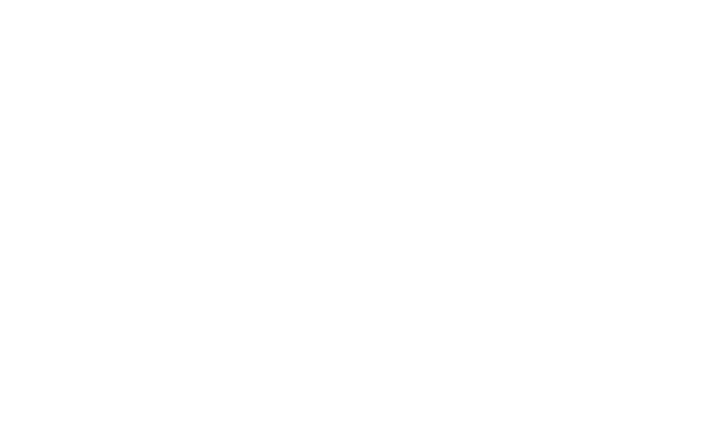
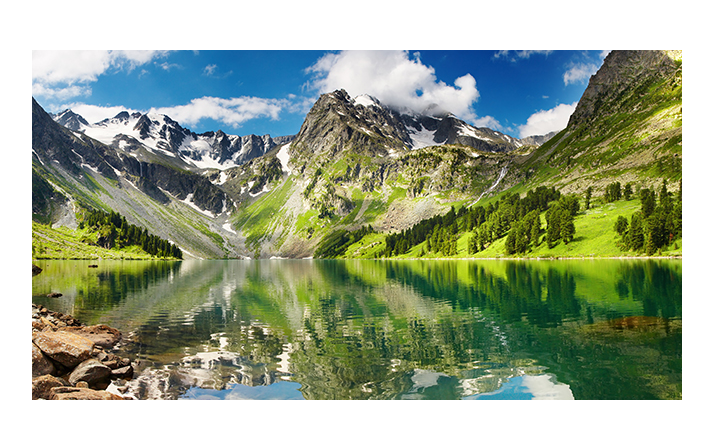
Before and after one commit to MaksMroz/7-image-hover-border, a plain HTML site: page index.html in a window 1280 px wide. Shown: the whole page, without its empty margins (283-996 px from the left). Drawn offline with Linux system fonts and the light colour scheme; the site is published under a folder, as on GitHub Pages, so addresses that start at the root find nothing.

Commit message:
Poprawka do ściezki z backgroundem

```diff
--- a/style.css
+++ b/style.css
@@ -16,7 +16,7 @@ body {
     height: 100%;
     width: 100%;
     margin: 50px auto;
-    background-image: url('/img/7-jezioro.jpg');
+    background-image: url('img/7-jezioro.jpg');
     display: flex;
     align-items: center;
 }
```
